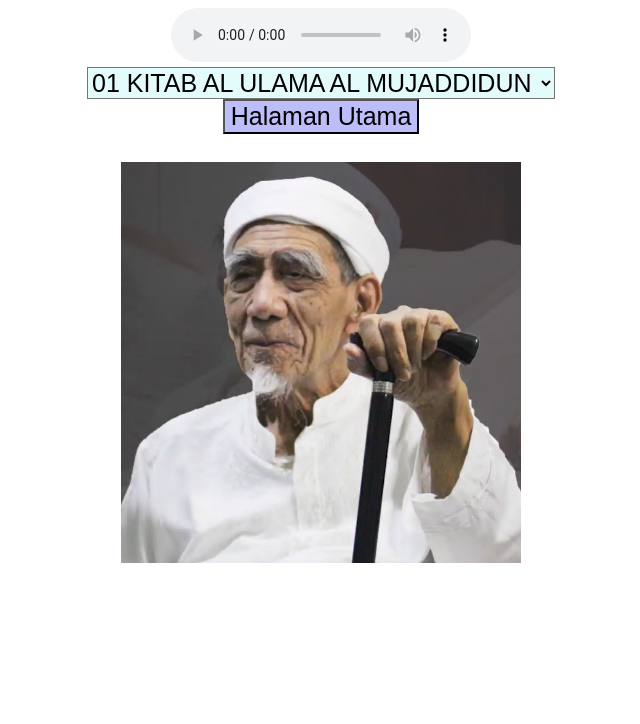
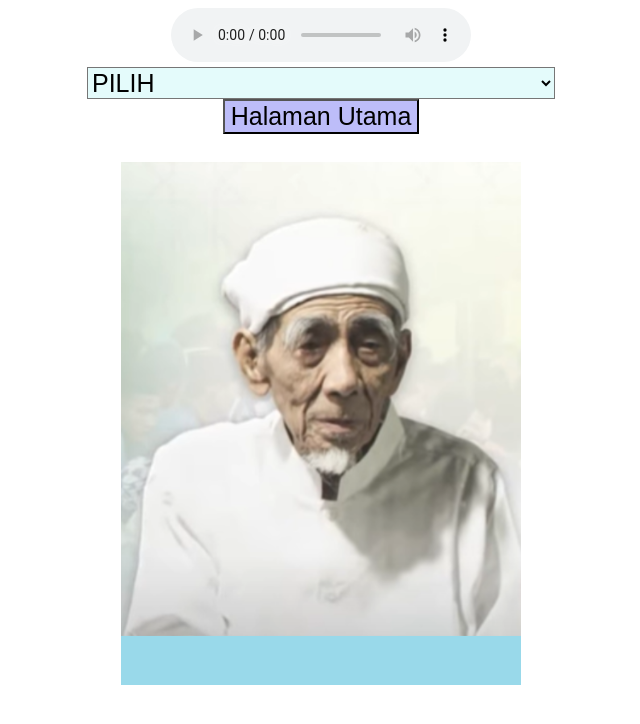
Before and after one commit to ayongaji/ngaji, a plain HTML site: page kitab/al-ulama-al-mujaddidun/index.html in a window 1280 px wide. Shown: the whole page, without its empty margins (319-959 px from the left). Drawn offline with Linux system fonts and the light colour scheme; a script that the page names is missing.

Commit message:
Update index.html

```diff
--- a/kitab/al-ulama-al-mujaddidun/index.html
+++ b/kitab/al-ulama-al-mujaddidun/index.html
@@ -71,6 +71,7 @@
         <button onclick="susun()" style="font-size: 25px;background-color: rgb(243, 187, 67);">Buat Area</button><br>
 </div>
          <select class="ada" name="iwrs" id="iwrs" onchange="gambar()" style="font-size: 25px;background-color: rgba(168, 243, 242, 0.309);">
+          <option value="pilih">PILIH</option>
           <option value="01-KITAB-AL-ULAMA-AL-MUJADDIDUN">01 KITAB AL ULAMA AL MUJADDIDUN</option>
           <option value="02-KITAB-AL-ULAMA-AL-MUJADDIDUN">02 KITAB AL ULAMA AL MUJADDIDUN</option>
           <option value="03-KITAB-AL-ULAMA-AL-MUJADDIDUN">03 KITAB AL ULAMA AL MUJADDIDUN</option>
```
